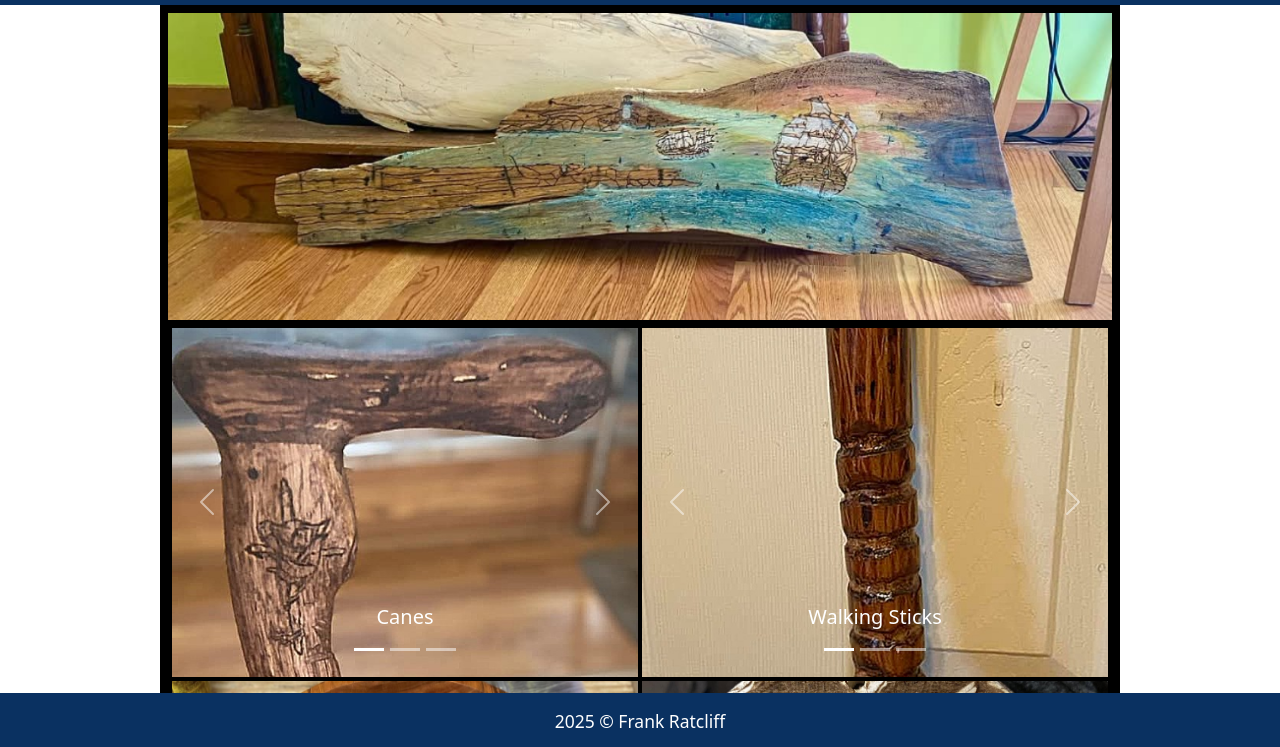
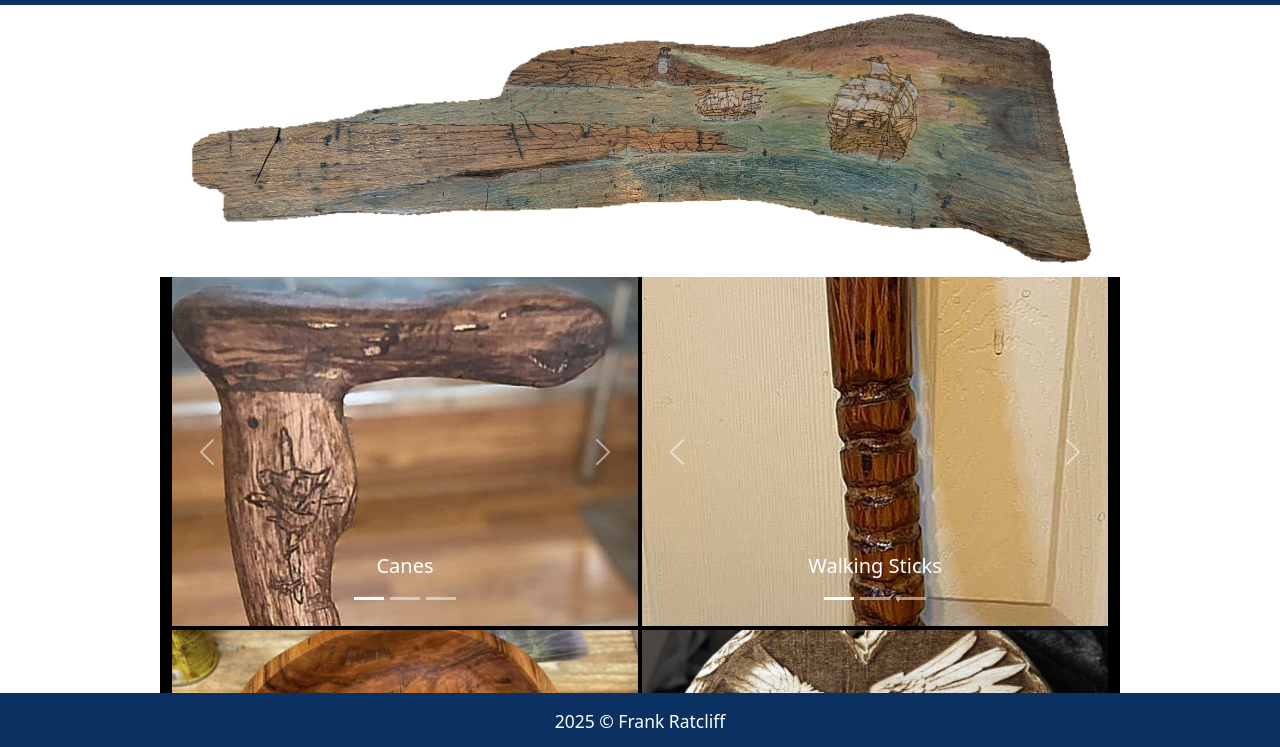
Before and after one commit to Franks-Walking-Sticks-and-Canes/Franks-Walking-Sticks-and-Canes.github.io, a plain HTML site: page gallery.html in a window 1280 px wide. Shown: the part 51-798 px from the top of the page. Drawn offline with nearby package versions, Linux system fonts and the light colour scheme.

Commit message:
Update gallery.html
Changed banner image

```diff
--- a/gallery.html
+++ b/gallery.html
@@ -33,8 +33,8 @@
       </div>
 
          <!--Banner-->
-      <div class="mx-auto p-2" style="max-width: 960px; background-color: #000000;">
-        <img src="Gallery/Banner/FWSC_Banner.jpg" class="img-fluid" alt="Banner">
+      <div class="mx-auto p-2" style="max-width: 960px">
+        <img src="Banner_Image.JPG" class="img-fluid" alt="Banner">
       </div>
 
 
```
